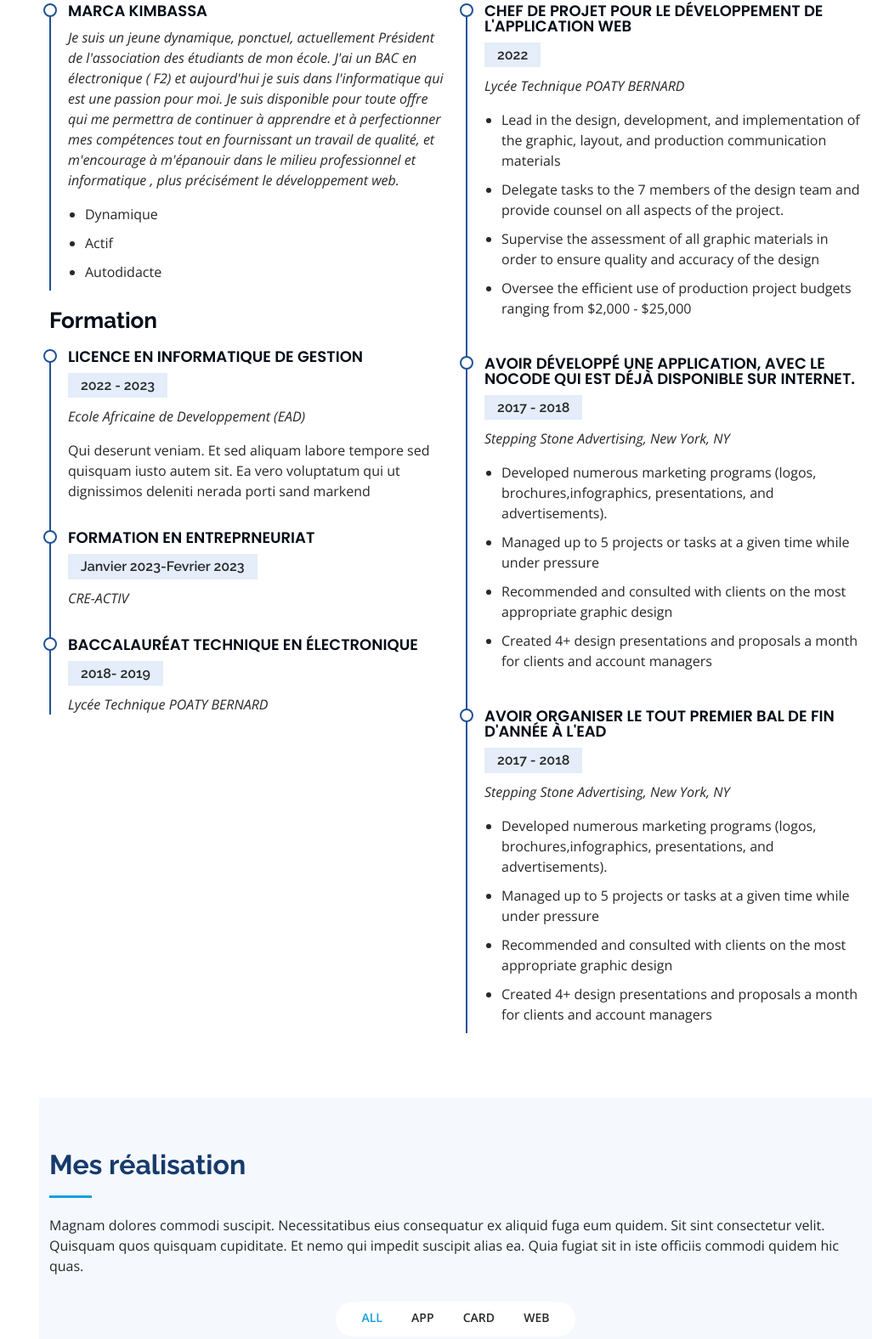
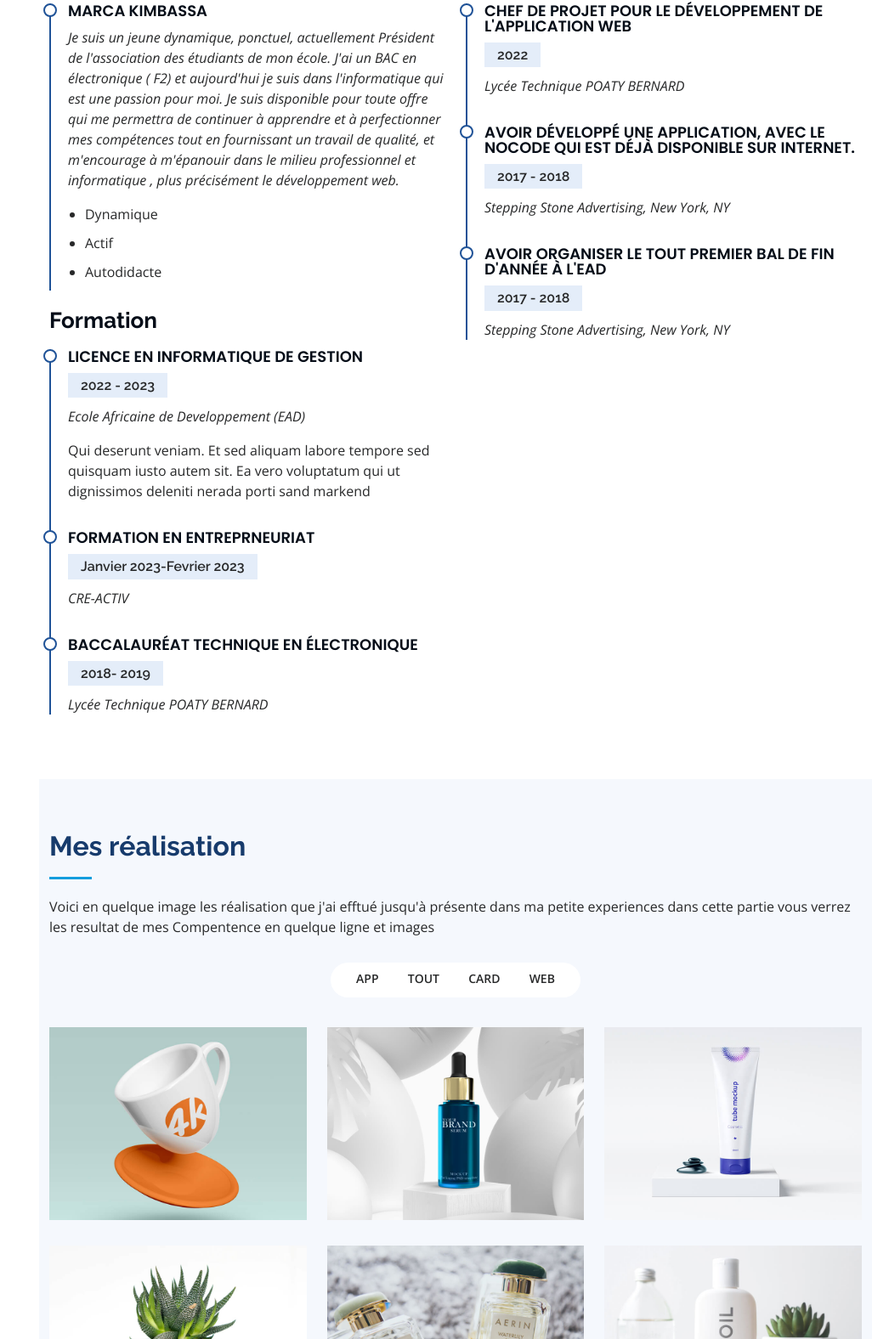
Before and after one commit to KIMBASSA/marca, a plain HTML site: page index.html in a window 1280 px wide. Shown: the part 2851-4427 px from the top of the page at 85% size, without its empty margins (254-1280 px from the left). Drawn offline with nearby package versions, Linux system fonts and the light colour scheme.

Commit message:
Update index.html

```diff
--- a/index.html
+++ b/index.html
@@ -121,7 +121,7 @@
             <br>
             <br>
             <p>
-              La vie est une question d'opportunités mais aussi et surtout de savoir saisir ces opportunités au bon moment ! Je ne suis pas farsseur je travaille aussi dur pour atteindre un haut niveau de performence ! Il y'a pas des miracles dans toutes reussite il n'y a que le travail
+                   La vie est une question d'opportunités mais aussi et surtout de savoir saisir ces opportunités au bon moment ! Je ne suis pas farsseur je travaille aussi dur pour atteindre un haut niveau de performence ! Il y'a pas des miracles dans toutes reussite il n'y a que le travail
             </p>
 
           </div>
@@ -301,35 +301,19 @@
               <h4>Chef de projet pour le développement de l'application web</h4>
               <h5>2022</h5>
               <p><em>Lycée Technique POATY BERNARD</em></p>
-              <ul>
-                <li>Lead in the design, development, and implementation of the graphic, layout, and production communication materials</li>
-                <li>Delegate tasks to the 7 members of the design team and provide counsel on all aspects of the project. </li>
-                <li>Supervise the assessment of all graphic materials in order to ensure quality and accuracy of the design</li>
-                <li>Oversee the efficient use of production project budgets ranging from $2,000 - $25,000</li>
-              </ul>
-            </div>
+
+ </div>
             <div class="resume-item">
               <h4>Avoir développé une application, avec le nocode qui est
                 déjà disponible sur internet.</h4>
               <h5>2017 - 2018</h5>
               <p><em>Stepping Stone Advertising, New York, NY</em></p>
-              <ul>
-                <li>Developed numerous marketing programs (logos, brochures,infographics, presentations, and advertisements).</li>
-                <li>Managed up to 5 projects or tasks at a given time while under pressure</li>
-                <li>Recommended and consulted with clients on the most appropriate graphic design</li>
-                <li>Created 4+ design presentations and proposals a month for clients and account managers</li>
-              </ul>
+
             </div>
             <div class="resume-item">
               <h4>Avoir organiser le tout premier Bal de fin d'année à l'EAD</h4>
               <h5>2017 - 2018</h5>
               <p><em>Stepping Stone Advertising, New York, NY</em></p>
-              <ul>
-                <li>Developed numerous marketing programs (logos, brochures,infographics, presentations, and advertisements).</li>
-                <li>Managed up to 5 projects or tasks at a given time while under pressure</li>
-                <li>Recommended and consulted with clients on the most appropriate graphic design</li>
-                <li>Created 4+ design presentations and proposals a month for clients and account managers</li>
-              </ul>
             </div>
           </div>
         </div>
@@ -343,14 +327,15 @@
 
         <div class="section-title">
           <h2>Mes réalisation</h2>
-          <p>Magnam dolores commodi suscipit. Necessitatibus eius consequatur ex aliquid fuga eum quidem. Sit sint consectetur velit. Quisquam quos quisquam cupiditate. Et nemo qui impedit suscipit alias ea. Quia fugiat sit in iste officiis commodi quidem hic quas.</p>
+          <p>Voici en quelque image les réalisation que j'ai efftué jusqu'à présente dans ma petite experiences dans cette
+              partie vous verrez les resultat de mes Compentence en quelque ligne et images</p>
         </div>
 
         <div class="row" data-aos="fade-up">
           <div class="col-lg-12 d-flex justify-content-center">
             <ul id="portfolio-flters">
-              <li data-filter="*" class="filter-active">All</li>
               <li data-filter=".filter-app">App</li>
+              <li data-filter="*" class="filr-active">Tout</li>
               <li data-filter=".filter-card">Card</li>
               <li data-filter=".filter-web">Web</li>
             </ul>
```
